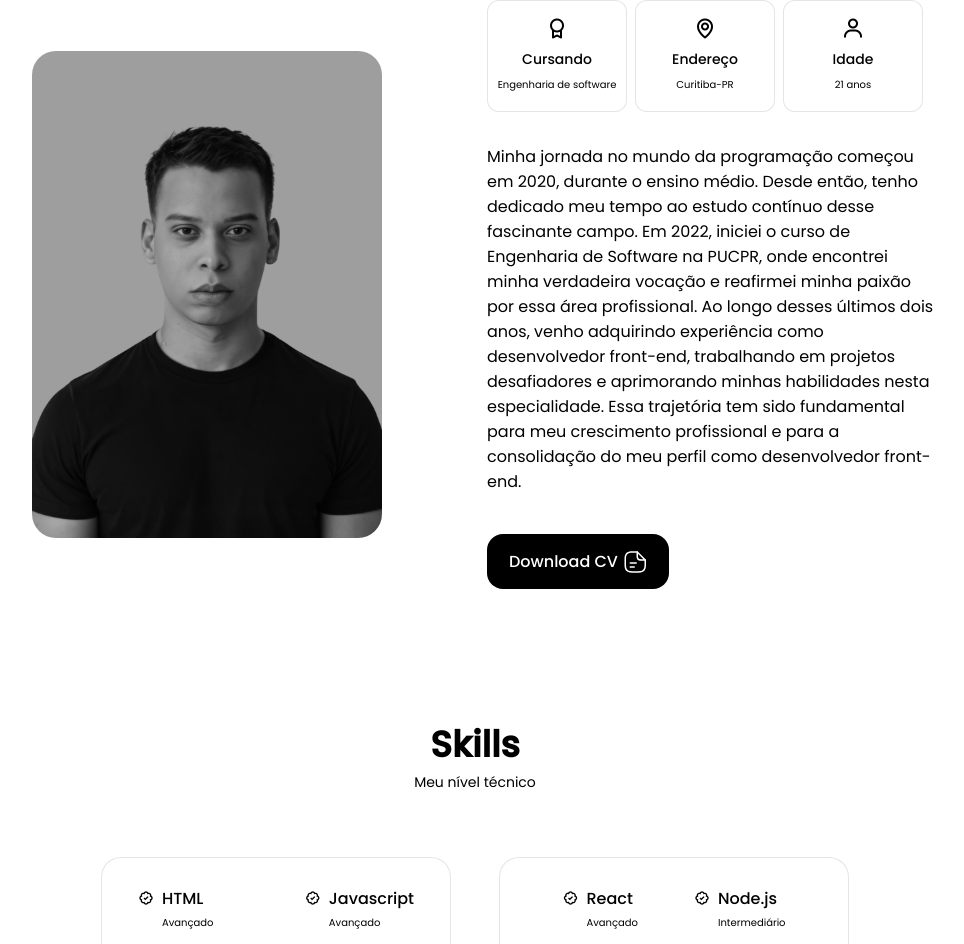
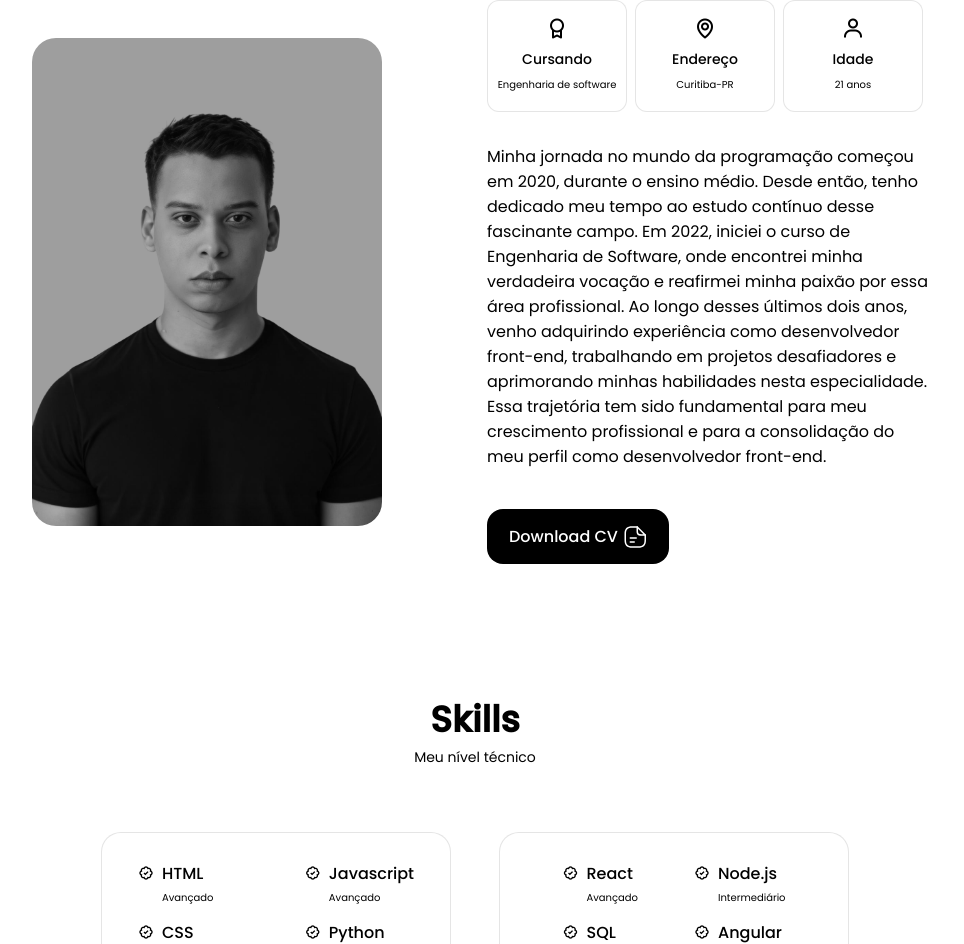
Before and after one commit to willyanmiranda/portfolio, a React (Create React App) app: page / in a window 1280 px wide. Shown: the part 955-1899 px from the top of the page, without its empty margins (165-1129 px from the left). Built offline with nearby package versions, Linux system fonts and the light colour scheme.

Commit message:
Ajuste skills

```diff
--- a/src/components/about/index.js
+++ b/src/components/about/index.js
@@ -16,7 +16,7 @@ const About = () => {
                     <Info />
 
                     <p id="about-description">
-                        Minha jornada no mundo da programação começou em 2020, durante o ensino médio. Desde então, tenho dedicado meu tempo ao estudo contínuo desse fascinante campo. Em 2022, iniciei o curso de Engenharia de Software na PUCPR, onde encontrei minha verdadeira vocação e reafirmei minha paixão por essa área profissional. Ao longo desses últimos dois anos, venho adquirindo experiência como desenvolvedor front-end, trabalhando em projetos desafiadores e aprimorando minhas habilidades nesta especialidade. Essa trajetória tem sido fundamental para meu crescimento profissional e para a consolidação do meu perfil como desenvolvedor front-end.
+                        Minha jornada no mundo da programação começou em 2020, durante o ensino médio. Desde então, tenho dedicado meu tempo ao estudo contínuo desse fascinante campo. Em 2022, iniciei o curso de Engenharia de Software, onde encontrei minha verdadeira vocação e reafirmei minha paixão por essa área profissional. Ao longo desses últimos dois anos, venho adquirindo experiência como desenvolvedor front-end, trabalhando em projetos desafiadores e aprimorando minhas habilidades nesta especialidade. Essa trajetória tem sido fundamental para meu crescimento profissional e para a consolidação do meu perfil como desenvolvedor front-end.
                     </p>
 
                     <a download="" href={CV} id="button-about">
```
